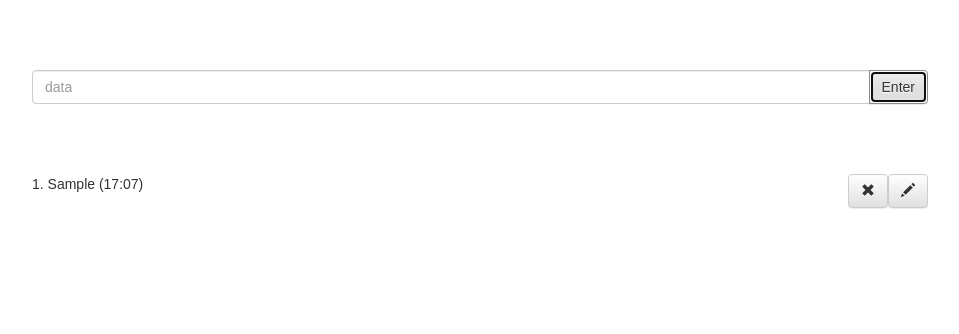
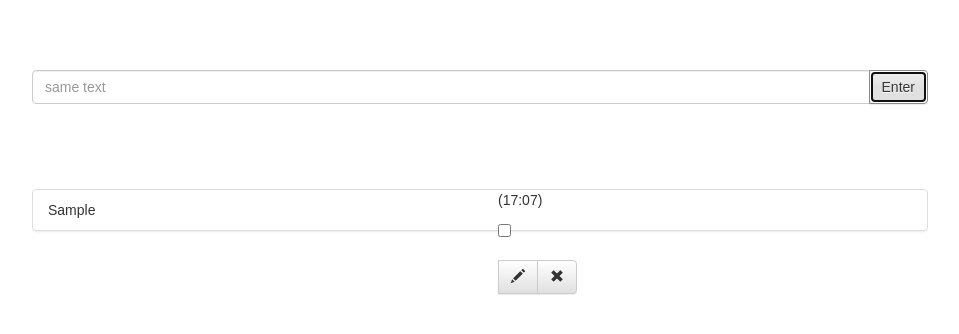
Before and after one commit to YuriiSelskyi/My_Project_React, a React (Create React App) app: page / in a window 1280 px wide. Both pictures are taken after typing "Sample" into the empty fields and a click on the button "Enter". Shown: the top 334 px of the page, without its empty margins (160-1119 px from the left). Built offline with nearby package versions, Linux system fonts and the light colour scheme.

Commit message:
add Checkbox

```diff
--- a/src/App.js
+++ b/src/App.js
@@ -1,53 +1,39 @@
 import React, { Component } from 'react';
 import FormInput from './FormInput';
-
+import FormButton from './FormButton';
+//import {ButtonToolbar, ButtonGroup, Button, Glyphicon} from 'react-bootstrap';
 
 class App extends Component {
 	state = {
-		list: []
+		data : []
 	}
+
 	add = (str) => {
 		let now = new Date(),
 			Hours = now.getHours(),
 			Minutes = now.getMinutes();
 		if(Hours < 10 ) Hours = "0" + Hours;
 		if(Minutes < 10 ) Minutes = "0" + Minutes;
-		str = str + " " + "(" + Hours + ":" + Minutes + ")";
-		this.setState({list: [...this.state.list, str]});
+		let timeCounter = "(" + Hours + ":" + Minutes + ")";
+		let AllData = {
+			list : str,
+			time : timeCounter,
+			done : false
+		}
+		this.setState({data: [...this.state.data, AllData]});
+		console.log(this.state.data);
 	}
 
-	clear(i) {
-		const newList = [...this.state.list];
-		newList.splice(i, 1);
-		this.setState({list: newList})
-	}
-
-	edit(item, i){
-		console.log(item, i);
-		const newList = [...this.state.list];
-		newList.splice(i, 1, prompt("Please change", this.state.list[i]));
-		this.setState({list: newList});
+	clear(newList) {
+		console.log(newList);
+		this.setState({data: newList});
 	}
 
 	render() {
-
-		const listItems = this.state.list.map((item, i) =>
-			<div class="marg">{`${i+1}. ${item} `}
-				<button type="button" class="btn btn-default righ" aria-label="Left Align" onClick={this.edit.bind(this, item, i)}>
-  					<span class="glyphicon glyphicon-pencil" aria-hidden="true"></span>
-				</button>
-				<button type="button" class="btn btn-default righ" aria-label="Left Align" onClick={this.clear.bind(this, i)}>
-  					<span class="glyphicon glyphicon-remove" aria-hidden="true"></span>
-				</button>
-
-			</div>
-		);
 		return (
 			<div>
-				<FormInput item = {this.add}/>
-				<div className = 'root'>
-					{listItems}
-				</div>
+				<FormInput AddElement={this.add.bind()} />
+				<FormButton DataList={this.state.data} DeletedList={this.clear.bind(this)} />
 			</div>
 		);
 	}
--- /dev/null
+++ b/src/FormButton.js
@@ -0,0 +1,60 @@
+import React, { Component } from 'react';
+import {ButtonToolbar, FormGroup, Checkbox, ListGroup, ListGroupItem, ButtonGroup, Button, Glyphicon} from 'react-bootstrap';
+
+class FormButton extends Component {
+
+	clear(i) {
+		const newList = [...this.props.DataList];
+		newList.splice(i, 1);
+		this.props.DeletedList(newList);
+	}
+
+	edit(item, i){
+		const newList = [...this.props.DataList];
+		newList[i].list = prompt("Please change", this.props.DataList[i].list);
+		if(newList[i].list)
+			this.props.DeletedList(newList);
+	}
+
+	change(i) {
+		const newList = [...this.props.DataList];
+		newList[i].done = !(newList[i].done);
+		this.props.DeletedList(newList);
+	}
+
+  render() {
+  	const listItems = this.props.DataList.map((item, i) =>
+			<div>
+				<ListGroup>
+  					<ListGroupItem bsStyle={`${this.props.DataList[i].done ? "info" : null}`}>
+  						{`${item.list}`}
+  						<div className="ButtonsStyle">{`${item.time}`}
+							<ButtonToolbar>
+								<ButtonGroup>
+									<FormGroup>
+										<Checkbox onClick={this.change.bind(this, i)}>
+										</Checkbox>
+									</FormGroup>
+									<Button onClick={this.edit.bind(this, item, i)}>
+										<Glyphicon glyph="glyphicon glyphicon-pencil" />
+									</Button>
+									<Button onClick={this.clear.bind(this, i)}>
+										<Glyphicon glyph="glyphicon glyphicon-remove" />
+									</Button>
+								</ButtonGroup>
+							</ButtonToolbar>
+							</div>
+  					</ListGroupItem>
+				</ListGroup>
+			</div>
+		);
+    return (
+    	<div className="root">
+    		{listItems}
+    	</div>
+    );
+ }
+}
+
+
+export default FormButton;
--- a/src/FormInput.js
+++ b/src/FormInput.js
@@ -1,38 +1,67 @@
 import React, { Component } from 'react';
-import {FormGroup, Tooltip, InputGroup, Button, FormControl} from 'react-bootstrap';
+import {
+	FormGroup,
+	Tooltip,
+	InputGroup,
+	Button,
+	FormControl
+} from 'react-bootstrap';
 
+class FormInput extends Component {
+	state = {
+		isValid: null
+	};
 
-class FormInput extends Component{
-	sumbit() {
-		if(!this.testInput.value.trim()) return false;
-		this.props.item(this.testInput.value);
+	submit() {
+		if (this.testInput.value.trim()) {
+			this.props.AddElement(this.testInput.value);
 			this.testInput.value = '';
+			this.setState({
+				isValid: null
+			});
+		} else {
+			this.setState({
+				isValid: 'error'
+			});
+		}
 	}
 
 	handleSubmit(event) {
 		event.preventDefault();
 	}
 
+	TooltipEror() {
+		return (
+				<Tooltip placement="top" className="in" id="tooltip-top">
+   					Tooltip top
+  				</Tooltip>
+			);
+	}
+	//{`${this.state.isValid ? this.TooltipEror : this.handleSubmit}`}
+//onSubmit={this.handleSubmit}
 	render() {
 		return (
-		<form onSubmit={this.handleSubmit} className = 'root'>
-			<FormGroup>
+			<form onSubmit={this.handleSubmit} className="root">
+				<FormGroup validationState={this.state.isValid}>
 					<InputGroup>
 						<FormControl
 							type="text"
-						placeholder="data"
-						inputRef={input => this.testInput = input}
+							placeholder="same text"
+							inputRef={input => (this.testInput = input)}
 						/>
-					<InputGroup.Button >
-						<Button type="sumbit" onClick={this.sumbit.bind(this)} >Enter</Button>
+						<InputGroup.Button>
+							<Button
+								type="submit"
+								onClick={this.submit.bind(this)}
+							>
+								Enter
+							</Button>
 						</InputGroup.Button>
 					</InputGroup>
 				</FormGroup>
 			</form>
 		);
-
 	}
 }
 
-
 export default FormInput;
--- a/src/index.css
+++ b/src/index.css
@@ -4,15 +4,25 @@ body {
   font-family: sans-serif;
 }
 
+.ButtonsStyle {
+	position:fixed;
+    margin-left:450px;
+    margin-top:-30px;
+    display:block;
+}
+
 .root {
   width: 70%;
   margin: 70px auto;
+  overflow-x: hidden;
 }
 
-.marg{
-	margin-top: 15px;
+.ChecboxSize {
+	width: 35px;
+    height: 35px;
 }
 
-.righ{
+
+.righ {
 	float: right;
 }
```
Lines whose indentation alone changed are shown as unchanged.
